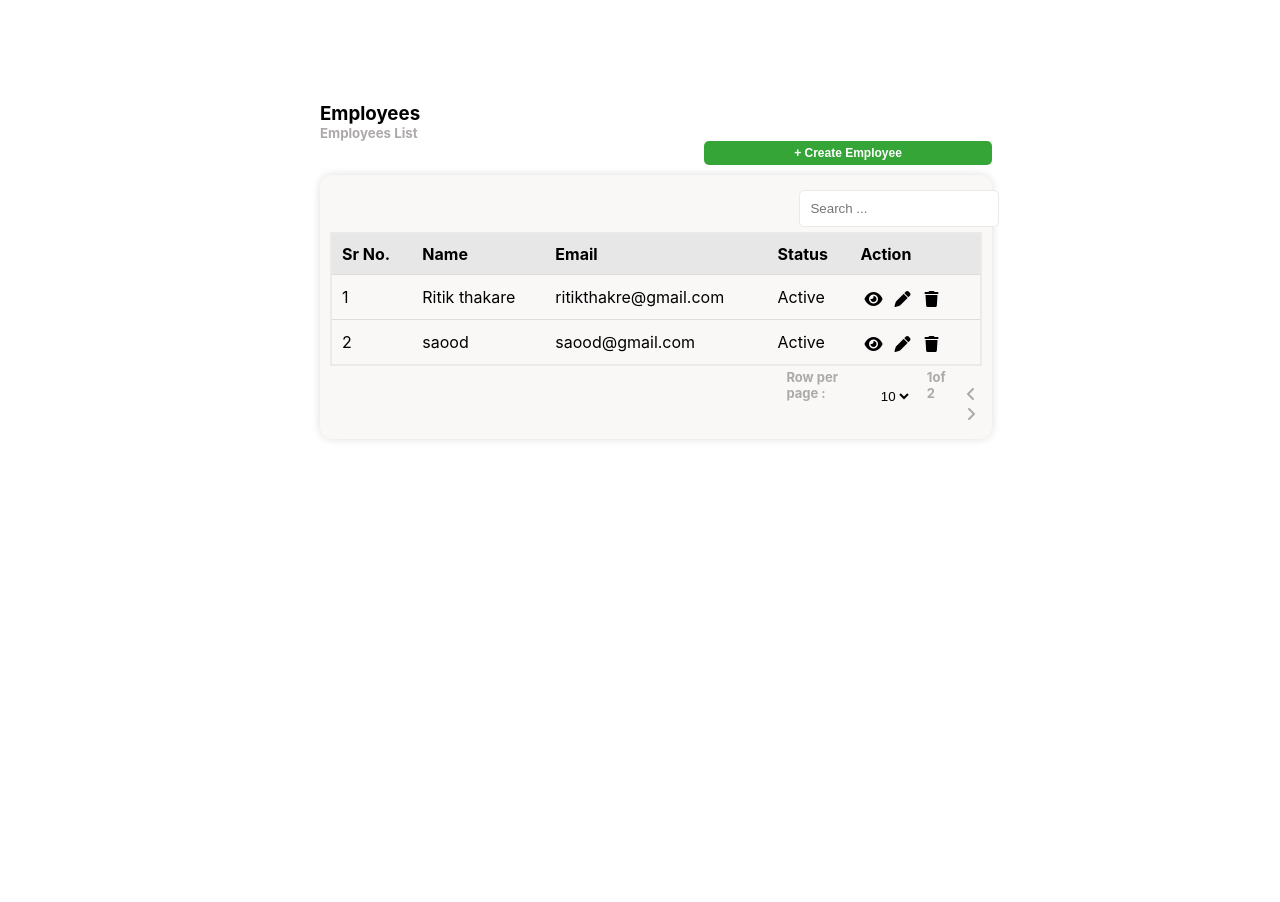
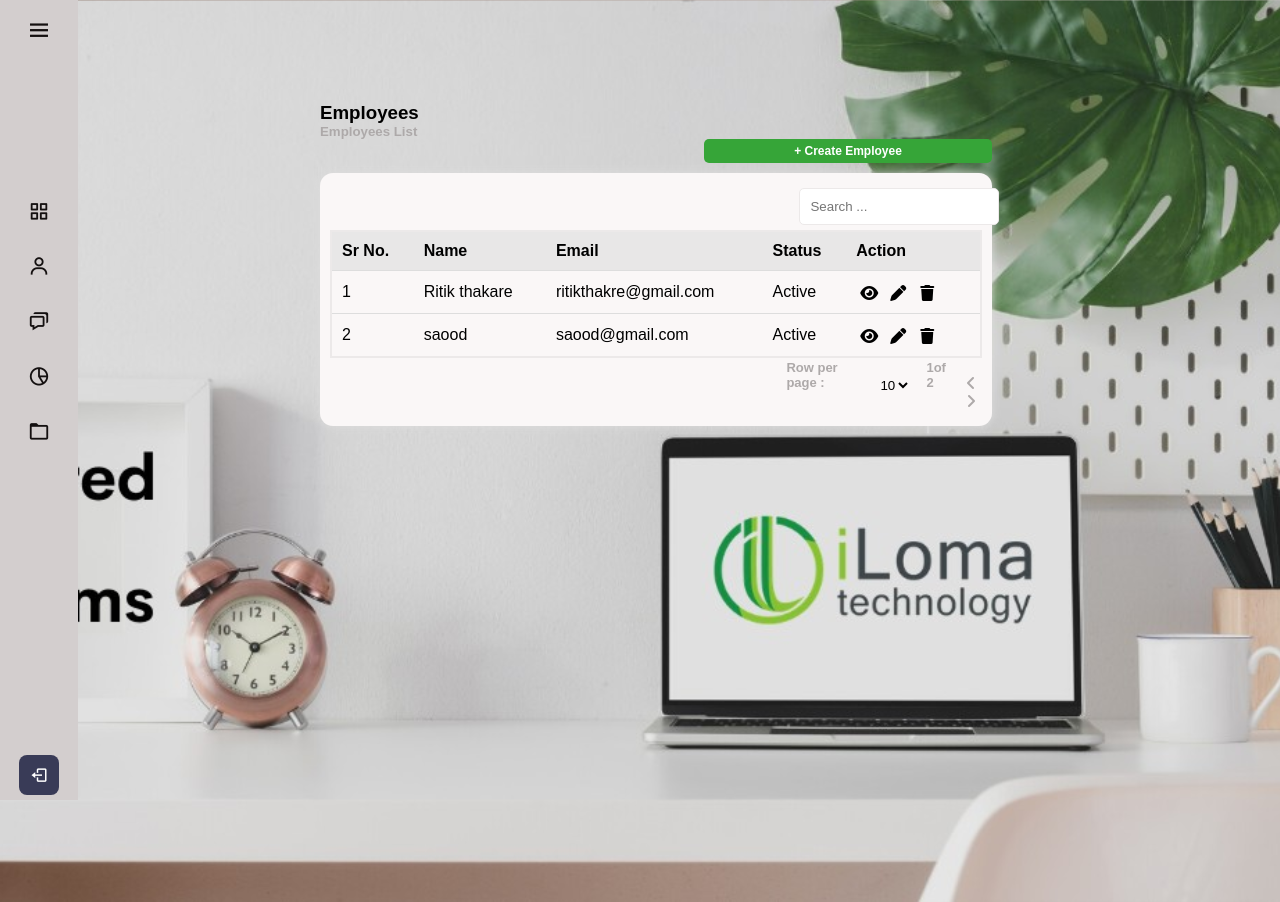
Before and after one commit to abhinavingle8080/Ilomaadmin, a React (Create React App) app: page /employee in a window 1280 px wide. Built offline with nearby package versions, Linux system fonts and the light colour scheme.

Commit message:
sidebar static and some changes

```diff
--- a/src/App.js
+++ b/src/App.js
@@ -1,27 +1,43 @@
-import React, { useState } from 'react';
-import './App.css';
-import { BrowserRouter as Router, Route, Routes, Navigate } from 'react-router-dom';
-import Sidebar from './pages/auth/Sidebar';
-import Login from './pages/auth/Login';
-import Employees from './pages/auth/Employees';
-import Holidays from './pages/auth/Holidays';
+import React from "react";
+import { BrowserRouter as Router, Route, Routes } from "react-router-dom";
+import Sidebar from "./pages/auth/Sidebar";
+import Holiday from "./pages/auth/Holidays";
+import Employee from "./pages/auth/Employees";
+import Login from "./pages/auth/Login";
+
+// First, I want to show the login page, and after login, I want to show the sidebar.
+// I want sidebar to remain constant on every page.
 
 function App() {
-
-
   return (
-    <Router>
-      <Routes>
-        <Route path="/" element={<Login />} />
-        <Route path="/dashboard" element={<Sidebar />} />
-        <Route path="/employee" element={<Employees />} />
-        <Route path="/holidays" element={<Holidays />} />
-
-      </Routes>
-
-
-    </Router>
+    <div className="App">
+      <Router>
+        <Routes>
+          <Route path="/" element={<LoginPage />} />
+          <Route path="/*" element={<AuthenticatedRoutes />} />
+        </Routes>
+      </Router>
+    </div>
   );
 }
-
+function LoginPage() {
+  // login page component
+  return <Login />;
+}
+function AuthenticatedRoutes() {
+  return (
+    <>
+      <Sidebar />
+      <Routes>
+        {/* <Route path="/" element={<Dashboard />} /> */}
+        <Route path="/holiday" element={<Holiday />} />
+        <Route path="/employee" element={<Employee />} />
+      </Routes>
+    </>
+  );
+}
+function Dashboard() {
+  // Your dashboard component
+  return <h1>Dashboard</h1>;
+}
 export default App;
--- a/src/pages/auth/Holidays.jsx
+++ b/src/pages/auth/Holidays.jsx
@@ -1,42 +1,82 @@
-import React from 'react';
-import './Holidays.css';
+import React, { useState, useEffect } from "react";
+import "./Holidays.css";
+import axios from "axios";
 
-const holidays = [
-  { date: '1 Jan', name: "New Year's Day" },
-  { date: '26 Jan', name: "Republic Day" },
-  { date: '25 Mar', name: "Holi Duliwandan" },
-  { date: '14 Apr', name: "Ambedkar Jayanti" },
-  { date: '15 Aug', name: "Independence Day" },
-  { date: '2 Oct', name: "Gandhi Jayanti" },
-  { date: '12 Oct', name: "Dussehra" },
-  { date: 'Diwali Holiday', name: "Diwali Holiday", description: "2-3 days as per date for the year will be conveyed in advance based on date for this year" },
-  { date: '25 Dec', name: "Christmas" }
-];
 
-const HolidayList = () => {
+const Holidays = () => {
+  const [holidays, setHolidays] = useState([]);
+  const [error, setError] = useState(null);
+
+  useEffect(() => {
+    const fetchHolidays = async () => {
+      try {
+        const accessToken = localStorage.getItem('accessToken');
+        const response = await axios.post('http://localhost:8020/api/superadmin/get-all-holidays',{
+          // Your POST data goes here
+          page: 1,
+          limit: 10
+          }, {
+          headers: {
+          'Authorization': `Bearer ${accessToken}`,
+          'Content-Type': 'application/json'
+          }
+          });
+        setHolidays(response?.data?.rows);
+      } catch (error) {
+        setError("Error fetching holidays: " + error.message);
+      }
+    };
+
+    fetchHolidays();
+  }, []);
+
+  if (error) {
+    return <div>Error: {error}</div>;
+  }
   return (
-    <div className="holiday-list-container">
-      <h2 className="holiday-list-title">iLoma Holidays Calendar</h2>
-      <table className="holiday-list-table">
+    <section>
+      <div className="head">
+        <h3>Holidays</h3>
+        <h5>Holidays List</h5>
+        <div>
+          <button className="createCategory"> + Create Holiday</button>
+        </div>
+      </div>
+      <div className="table-data">
+        <table>
           <thead>
             <tr>
+              <th>Sr No.</th>
+              <th>Name</th>
               <th>Date</th>
-            <th>Name</th>
               <th>Description</th>
             </tr>
           </thead>
           <tbody>
-          {holidays.map((holiday, index) => (
-            <tr key={index}>
+            {holidays?.map((holiday, index) => (
+              <tr key={holiday?.id}>
+                <td>{index + 1}</td>
+                <td>{holiday.name}</td>
                 <td>{holiday.date}</td>
-              <td>{holiday.name}</td>
-              <td>{holiday.description || '-'}</td>
+                <td>{holiday.description}</td>
+                <td>
+                  <span className="view-icon">
+                    <i className="fas fa-eye"></i>
+                  </span>
+                  <span className="edit-icon">
+                    <i className="fas fa-pen"></i>
+                  </span>
+                  <span className="delete-icon">
+                    <i className="fas fa-trash"></i>
+                  </span>
+                </td>
               </tr>
             ))}
           </tbody>
         </table>
       </div>
+    </section>
   );
 };
 
-export default HolidayList;
+export default Holidays;
--- a/src/pages/auth/Login.jsx
+++ b/src/pages/auth/Login.jsx
@@ -20,7 +20,7 @@ const Login = () => {
 
     try {
       // Make POST request
-      const response = await axios.post('http://localhost:8020/api/superadmin/login', {
+      const response = await axios.post('http://localhost:3000/api/superadmin/login', {
         email,
         password,
       });
--- a/src/pages/auth/Sidebar.css
+++ b/src/pages/auth/Sidebar.css
@@ -3,14 +3,20 @@
   padding: 0;
   box-sizing: border-box;
 }
-body{
-  position: relative;
-  min-height: 100vh;
-  width: 100%;
-  overflow: hidden;
+
+body {
+  margin: 0;
+  padding: 0;
+  font-family: sans-serif;
+  background-image: url('./ilomaimg.jpg');
+  background-size: cover;
+  background-position: center;
+  height: 100vh;
+  width: 100vw;
 }
+
 .sidebar{
-  position: fixed;
+  position:fixed;
   top: 0;
   left: 0;
   height: 100%;
@@ -107,7 +113,8 @@ width: 240px;
 }
 .logo p{
   font-size: 21px;
-  margin-left: 30px;
+  color:#141010;
+  margin-left: 77px;
   font-family:Verdana, Geneva, Tahoma, sans-serif;
 }
 .home_content{
--- a/src/pages/auth/Sidebar.jsx
+++ b/src/pages/auth/Sidebar.jsx
@@ -1,6 +1,6 @@
 import React from 'react';
 import './Sidebar.css';
-import { Link } from 'react-router-dom';
+import { NavLink } from 'react-router-dom';
 
 const Sidebar = () => {
   const handleToggleSidebar = () => {
@@ -17,27 +17,25 @@ const Sidebar = () => {
   };
 
   return (
-    <body> <img className='imge' src={require('./ilomaimg.jpg')} alt="" />
     <div className="sidebar">
       <div className="all">
         <div className="logo_content">
           <div className="logo">
             <header>
               <img src={require('./ilomaLogo.webp')} alt="" />
-
+              <p>Iloma</p>
             </header>
           </div>
           <i className="bx bx-menu" id="btn" onClick={handleToggleSidebar}></i>
         </div>
 
         <ul className="nav_list">
-
-        <li><Link to ="/dashboard" ><i className="bx bx-grid-alt"></i><span className="links_name">Dashboard</span></Link></li>
-          <li><Link to ="/employee"><i className="bx bx-user"></i><span className="links_name">Employees</span></Link></li>
-          <li><Link to ="/holidays"><i className="bx bx-pie-chart-alt-2"></i><span className="links_name">Holidays</span></Link></li>
-          <li><a href="#"><i className="bx bx-chat"></i><span className="links_name">Leaves</span></a></li>
-          <li><a href="#"><i className="bx bx-cart-alt"></i><span className="links_name">About US</span></a></li>
-          </ul>
+          <li><NavLink to="/dashboard"><i className="bx bx-grid-alt"></i><span className="links_name">Dashboard</span></NavLink></li>
+          <li><NavLink to="/employee"><i className="bx bx-user"></i><span className="links_name">Employee</span></NavLink></li>
+          <li><NavLink to="/holiday"><i className="bx bx-chat"></i><span className="links_name">Holiday</span></NavLink></li>
+          <li><NavLink to="/leaves"><i className="bx bx-pie-chart-alt-2"></i><span className="links_name">Leaves</span></NavLink></li>
+          <li><NavLink to="/about"><i className="bx bx-folder"></i><span className="links_name">About</span></NavLink></li>
+        </ul>
       </div>
 
       <div className="profile_content">
@@ -49,11 +47,10 @@ const Sidebar = () => {
               <a href="#"><i className="bx bxl-instagram"></i></a>
             </div>
           </div>
-          <i className="bx bx-log-out"  id="log_out"></i>
+          <i className="bx bx-log-out" id="log_out"></i>
         </div>
       </div>
     </div>
-    </body>
   );
 };
 
```
Also changed, not shown: src/pages/auth/Employees.jsx (+22 -12 lines). Lines whose indentation alone changed are shown as unchanged.
